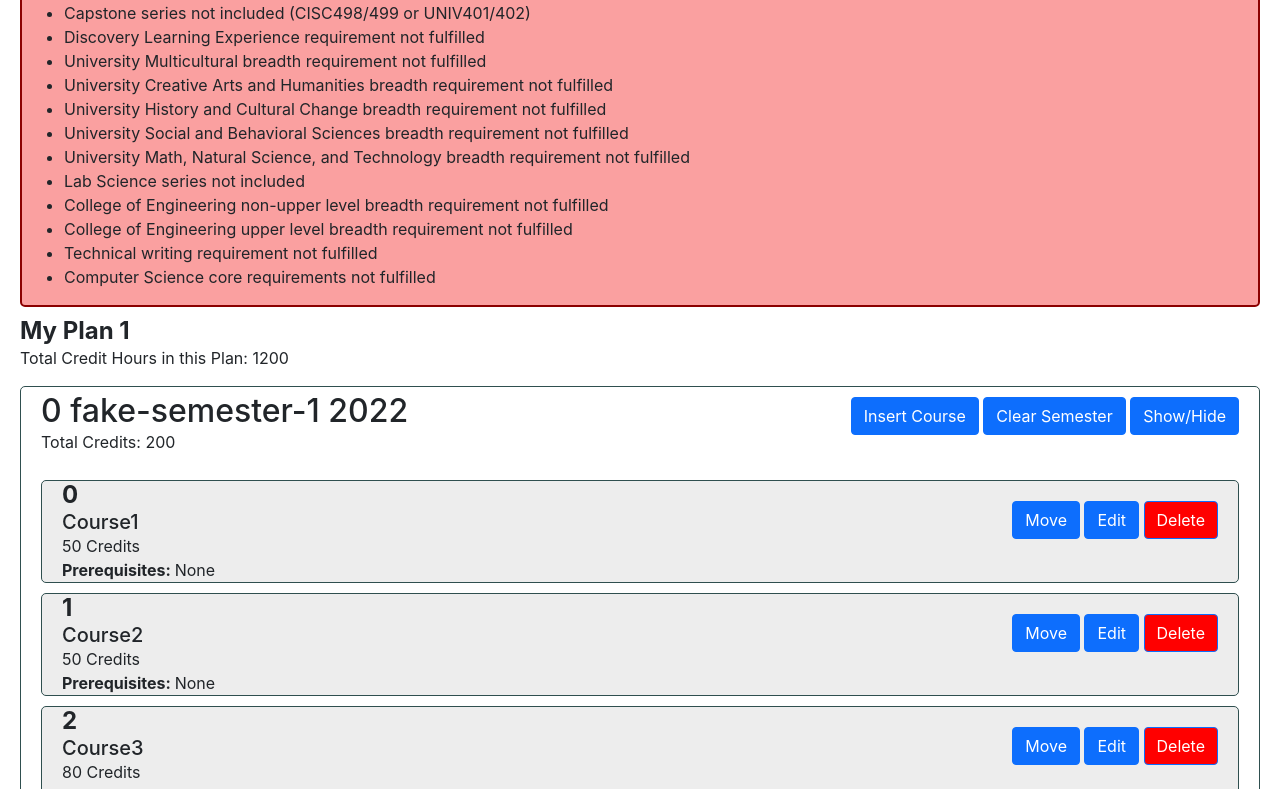
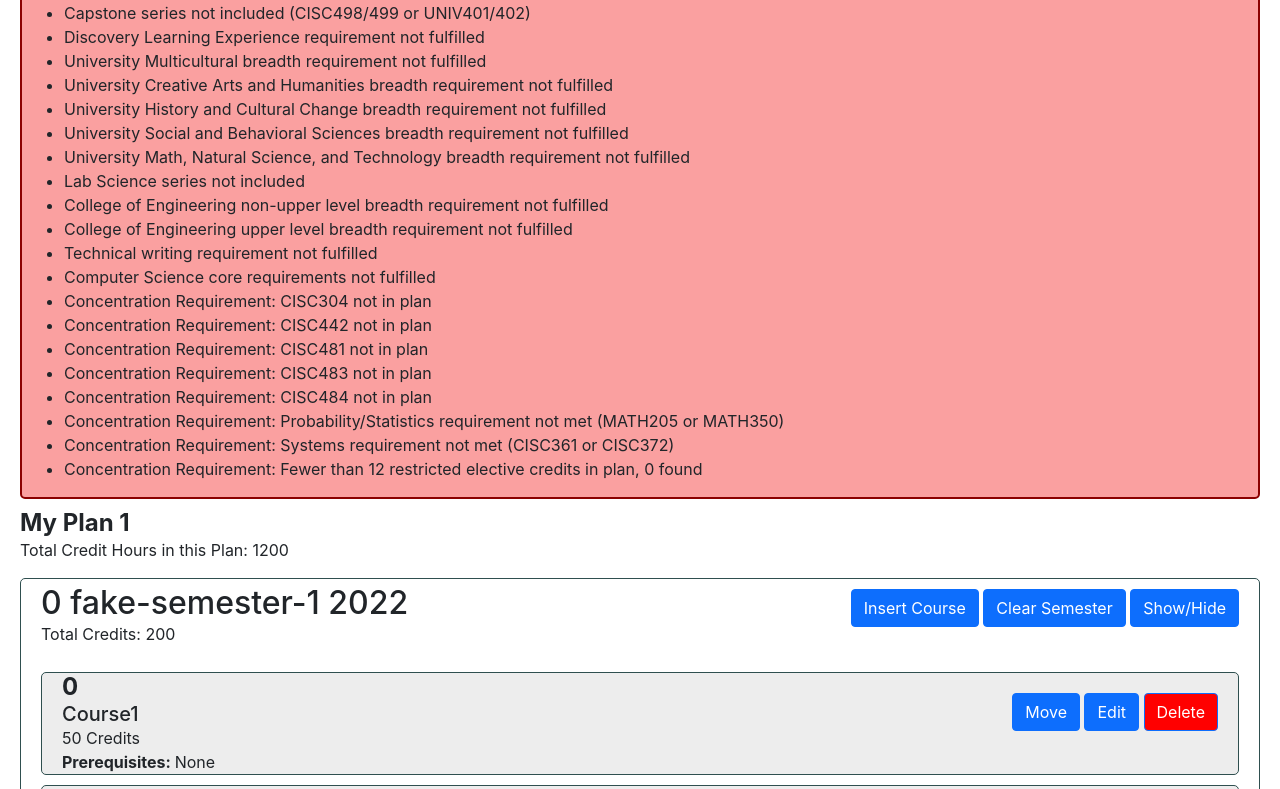
Before and after one commit to UD-CISC275-S22/cis-scheduler-team-16, a React (Create React App) app: page / in a window 1280 px wide. Shown: the part 616-1405 px from the top of the page. Built offline with nearby package versions, Linux system fonts and the light colour scheme.

Commit message:
Finished checks for AI Tester

```diff
--- a/src/components/utility/ArtificialIntelligenceTester.tsx
+++ b/src/components/utility/ArtificialIntelligenceTester.tsx
@@ -111,7 +111,7 @@ export function testAIRequirements(
     if (!checkRestReq) {
         checkResults.errorMessages.push(
             "Concentration Requirement: Fewer than 12 restricted elective credits in plan, " +
-                { totalRestCreditCount } +
+                totalRestCreditCount +
                 " found"
         );
     }
--- a/src/components/utility/PlanTester.tsx
+++ b/src/components/utility/PlanTester.tsx
@@ -27,7 +27,7 @@ export function checkPlan(plan: Plan, concentration: string): JSX.Element {
     planCourses.map((course: Course) => {
         seenCourse.push(course.courseId);
         course.prereqs.map((prerequisite: string) => {
-            if (!seenCourse.includes(prerequisite)) {
+            if (!seenCourse.includes(prerequisite) && prerequisite !== "None") {
                 prereqFailCourses.push(course.courseId);
             }
         });
@@ -176,8 +176,6 @@ export function checkPlan(plan: Plan, concentration: string): JSX.Element {
         planCourses
     );
 
-    console.log(concentrationResults.errorMessages);
-
     return (
         <div>
             {concentration}
@@ -244,7 +242,6 @@ export function checkPlan(plan: Plan, concentration: string): JSX.Element {
                             {!checkENGL110 && (
                                 <li>ENGL110 not in course plan</li>
                             )}
-
                             {!checkCapstone && (
                                 <li>
                                     Capstone series not included (CISC498/499 or
@@ -332,6 +329,13 @@ export function checkPlan(plan: Plan, concentration: string): JSX.Element {
                                     </ul>
                                 </li>
                             )}
+                            {concentrationResults.errorMessages.map(
+                                (error: string) => (
+                                    <li key={`concentration-fail-${error}`}>
+                                        {error}
+                                    </li>
+                                )
+                            )}
                         </ul>
                     </div>
                 </div>
```
